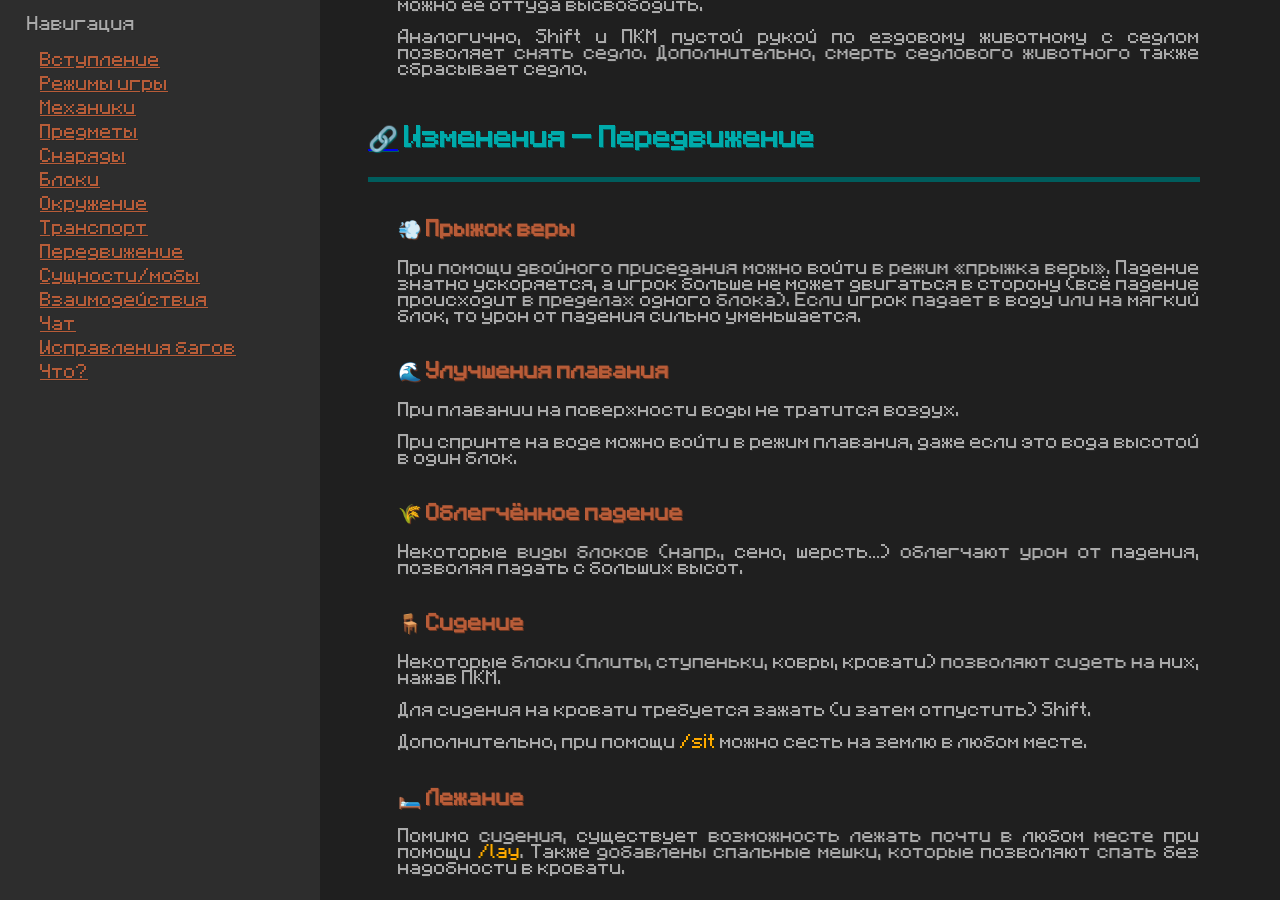
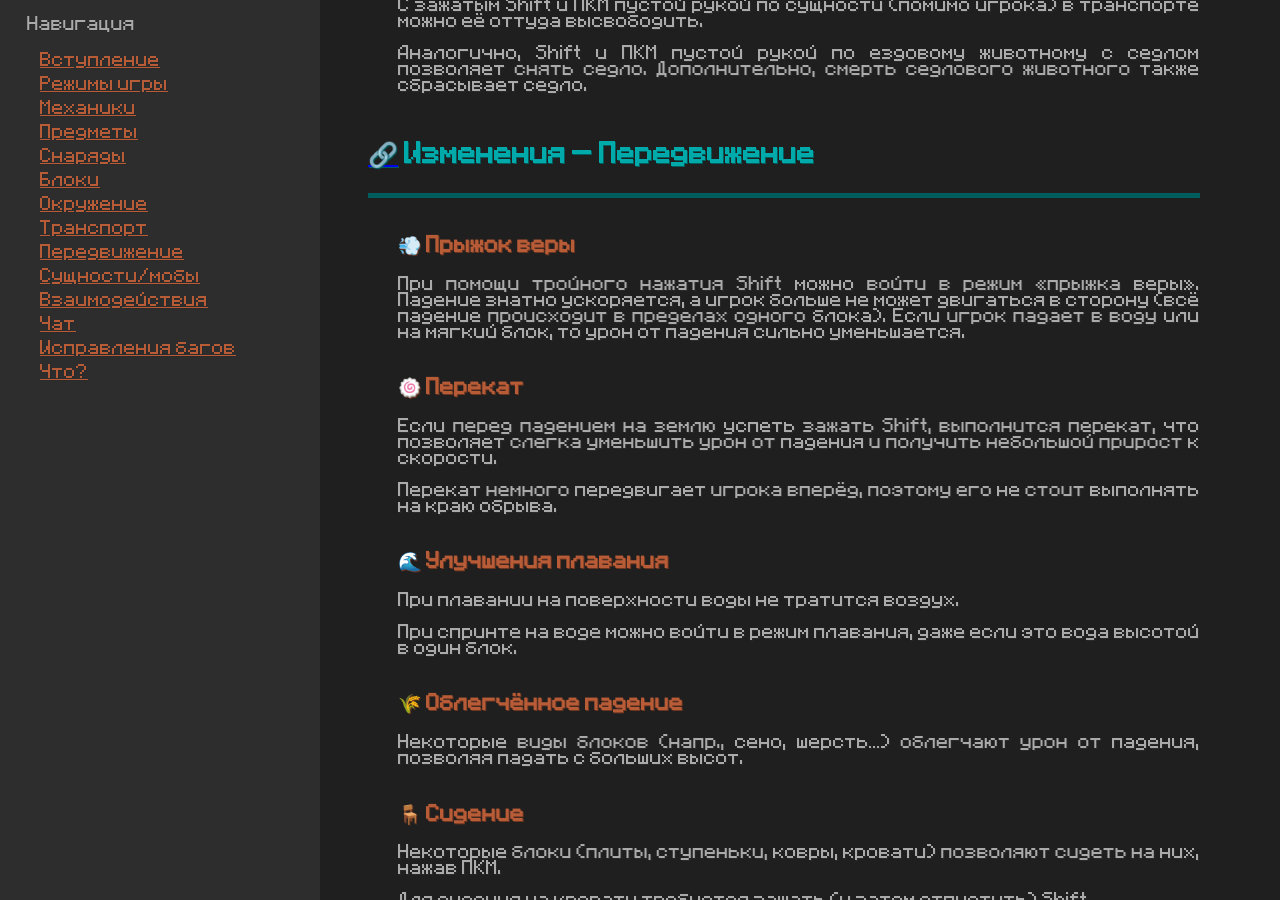
Before and after one commit to SoSeDiKs-Universe/sosediks-universe.github.io, a Jekyll site: the page built from wiki.md, in a window 1280 px wide and 900 px high, scrolled down 11835 px. Built offline with Jekyll 4.4.1, drawn with Linux system fonts in a browser that asks for light colours; some of the changed text lies outside the part shown.

Commit message:
Update wiki.md

```diff
--- a/wiki.md
+++ b/wiki.md
@@ -187,7 +187,9 @@ title: "Добро пожаловать"
 
 При помощи ПКМ по слою снега можно слепить снежок.
 
-Огонь (и свечи, факелы) тушится при попадании в него снежка.
+Огонь тушится при попадании в него снежка (включая свечи, факелы).
+
+При помощи ПКМ лопатой можно уменьшить количество слоёв снега в блоке.
 
 ### 🏹 Стрелы работают в воде
 Сопротивление стрел воде понижено, что позволяет им быть полезными под водой. Конечно, они не сравнимы с трезубцем, но тоже могут использоваться.
@@ -387,7 +389,12 @@ title: "Добро пожаловать"
 ## <a href="#-изменения--передвижение">🔗</a> Изменения — Передвижение
 
 ### 💨 Прыжок веры
-При помощи двойного приседания можно войти в режим «прыжка веры». Падение знатно ускоряется, а игрок больше не может двигаться в сторону (всё падение происходит в пределах одного блока). Если игрок падает в воду или на мягкий блок, то урон от падения сильно уменьшается.
+При помощи тройного нажатия Shift можно войти в режим «прыжка веры». Падение знатно ускоряется, а игрок больше не может двигаться в сторону (всё падение происходит в пределах одного блока). Если игрок падает в воду или на мягкий блок, то урон от падения сильно уменьшается.
+
+### 🍥 Перекат
+Если перед падением на землю успеть зажать Shift, выполнится перекат, что позволяет слегка уменьшить урон от падения и получить небольшой прирост к скорости.
+
+Перекат немного передвигает игрока вперёд, поэтому его не стоит выполнять на краю обрыва.
 
 ### 🌊 Улучшения плавания
 При плавании на поверхности воды не тратится воздух.
```
Also changed, not shown: other parts of wiki.md (+2 -2 lines).
